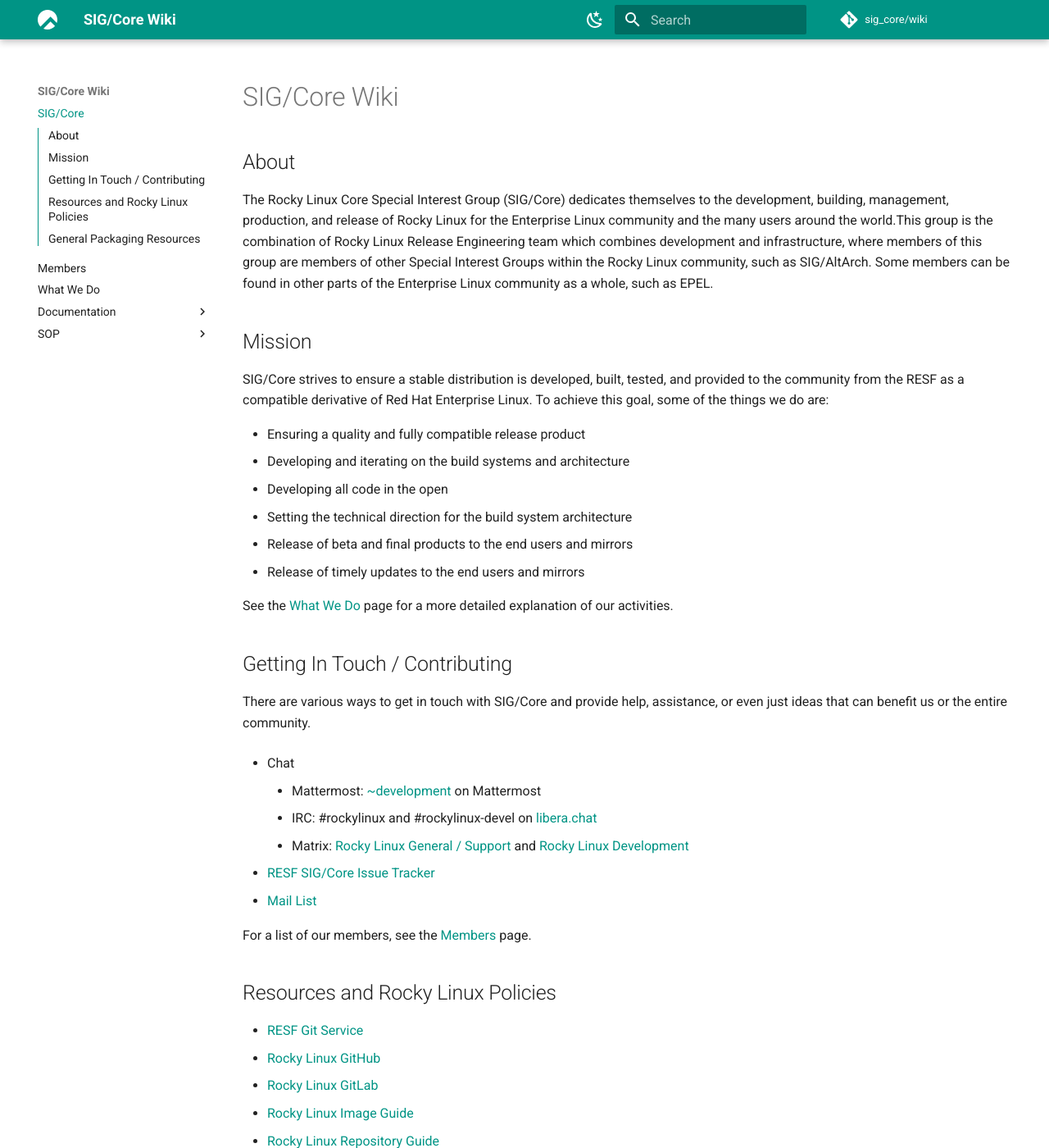
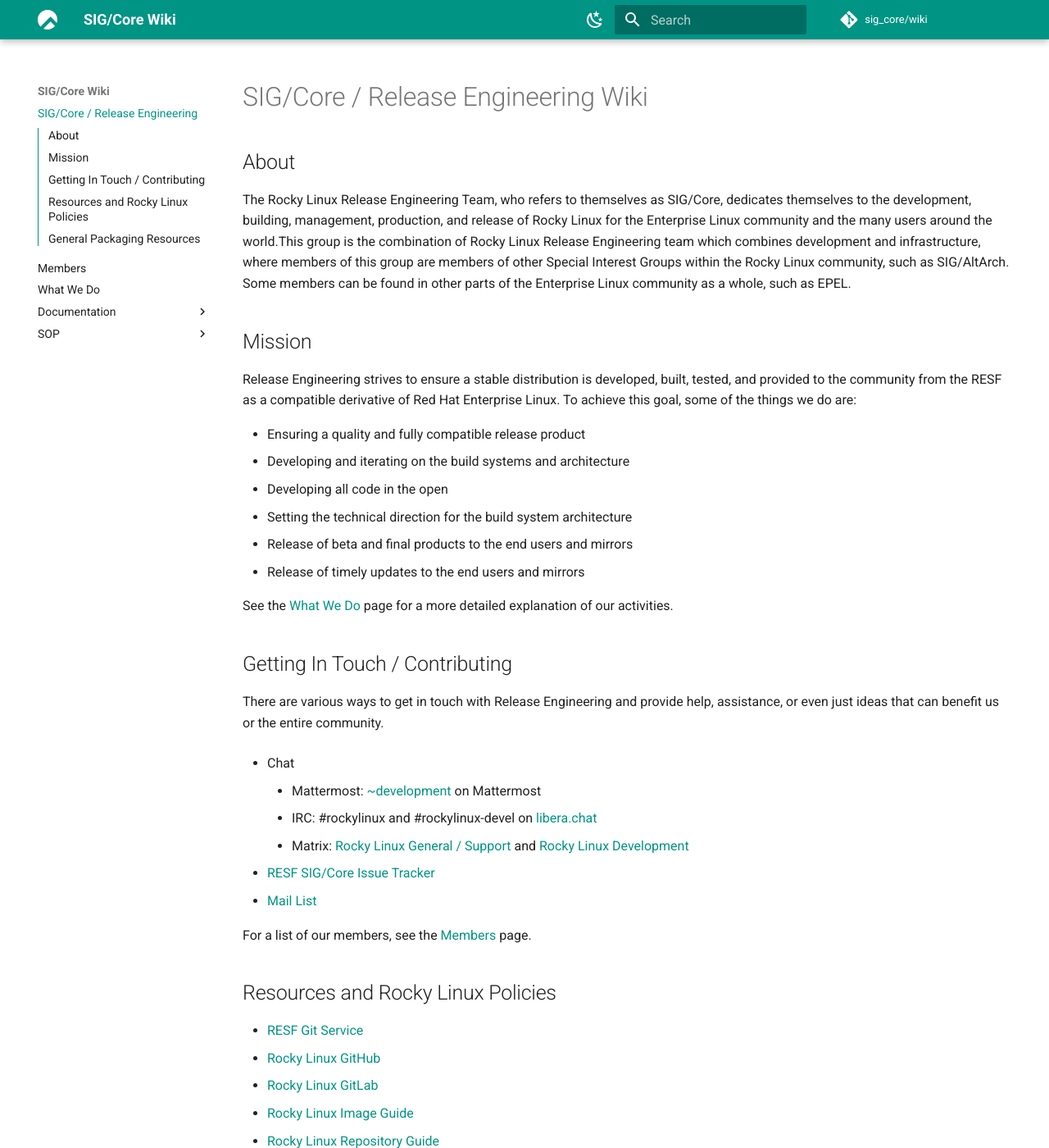
Before and after one commit to rocky-linux/sig-core-wiki, an MkDocs documentation site: the page built from docs/index.md, in a window 1280 px wide and 1400 px high. Shown: the whole window at 82% size. Built offline with MkDocs 1.6.1 and Material for MkDocs 9.7.7, drawn with Linux system fonts in a browser that asks for light colours.

Commit message:
make various swaps for releng

```diff
--- a/docs/index.md
+++ b/docs/index.md
@@ -1,16 +1,16 @@
 ---
-title: SIG/Core
+title: SIG/Core / Release Engineering
 ---
 
-# SIG/Core Wiki
+# SIG/Core / Release Engineering Wiki
 
 ## About
 
-The Rocky Linux Core Special Interest Group (SIG/Core) dedicates themselves to the development, building, management, production, and release of Rocky Linux for the Enterprise Linux community and the many users around the world.This group is the combination of Rocky Linux Release Engineering team which combines development and infrastructure, where members of this group are members of other Special Interest Groups within the Rocky Linux community, such as SIG/AltArch. Some members can be found in other parts of the Enterprise Linux community as a whole, such as EPEL.
+The Rocky Linux Release Engineering Team, who refers to themselves as SIG/Core, dedicates themselves to the development, building, management, production, and release of Rocky Linux for the Enterprise Linux community and the many users around the world.This group is the combination of Rocky Linux Release Engineering team which combines development and infrastructure, where members of this group are members of other Special Interest Groups within the Rocky Linux community, such as SIG/AltArch. Some members can be found in other parts of the Enterprise Linux community as a whole, such as EPEL.
 
 ## Mission
 
-SIG/Core strives to ensure a stable distribution is developed, built, tested, and provided to the community from the RESF as a compatible derivative of Red Hat Enterprise Linux. To achieve this goal, some of the things we do are:
+Release Engineering strives to ensure a stable distribution is developed, built, tested, and provided to the community from the RESF as a compatible derivative of Red Hat Enterprise Linux. To achieve this goal, some of the things we do are:
 
 * Ensuring a quality and fully compatible release product
 * Developing and iterating on the build systems and architecture
@@ -23,7 +23,7 @@
 
 ## Getting In Touch / Contributing
 
-There are various ways to get in touch with SIG/Core and provide help, assistance, or even just ideas that can benefit us or the entire community.
+There are various ways to get in touch with Release Engineering and provide help, assistance, or even just ideas that can benefit us or the entire community.
 
 * Chat
 
```
Also changed, not shown: docs/members.md (+1 -1 lines), docs/what_we_do.md (+1 -1 lines).
